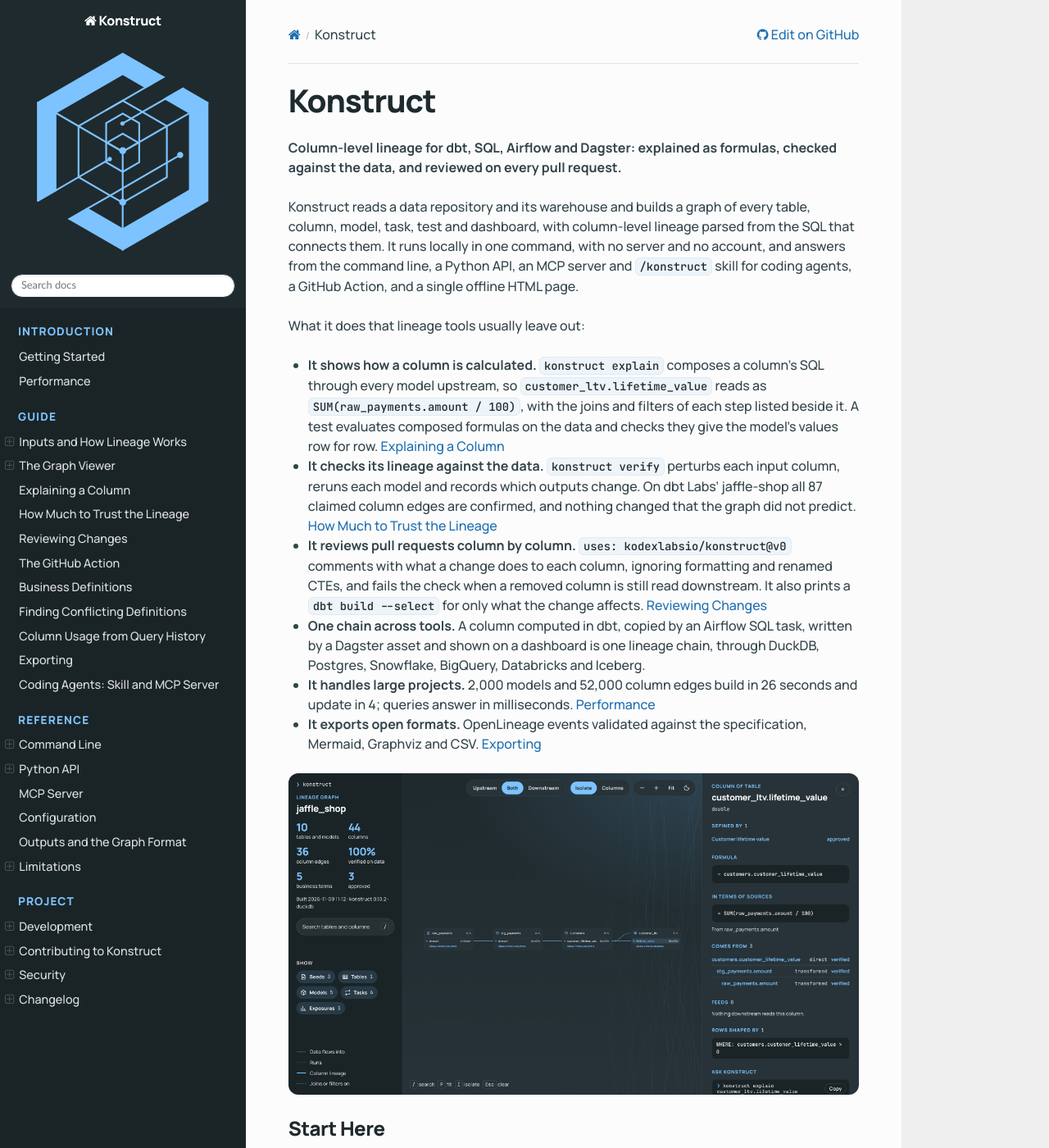
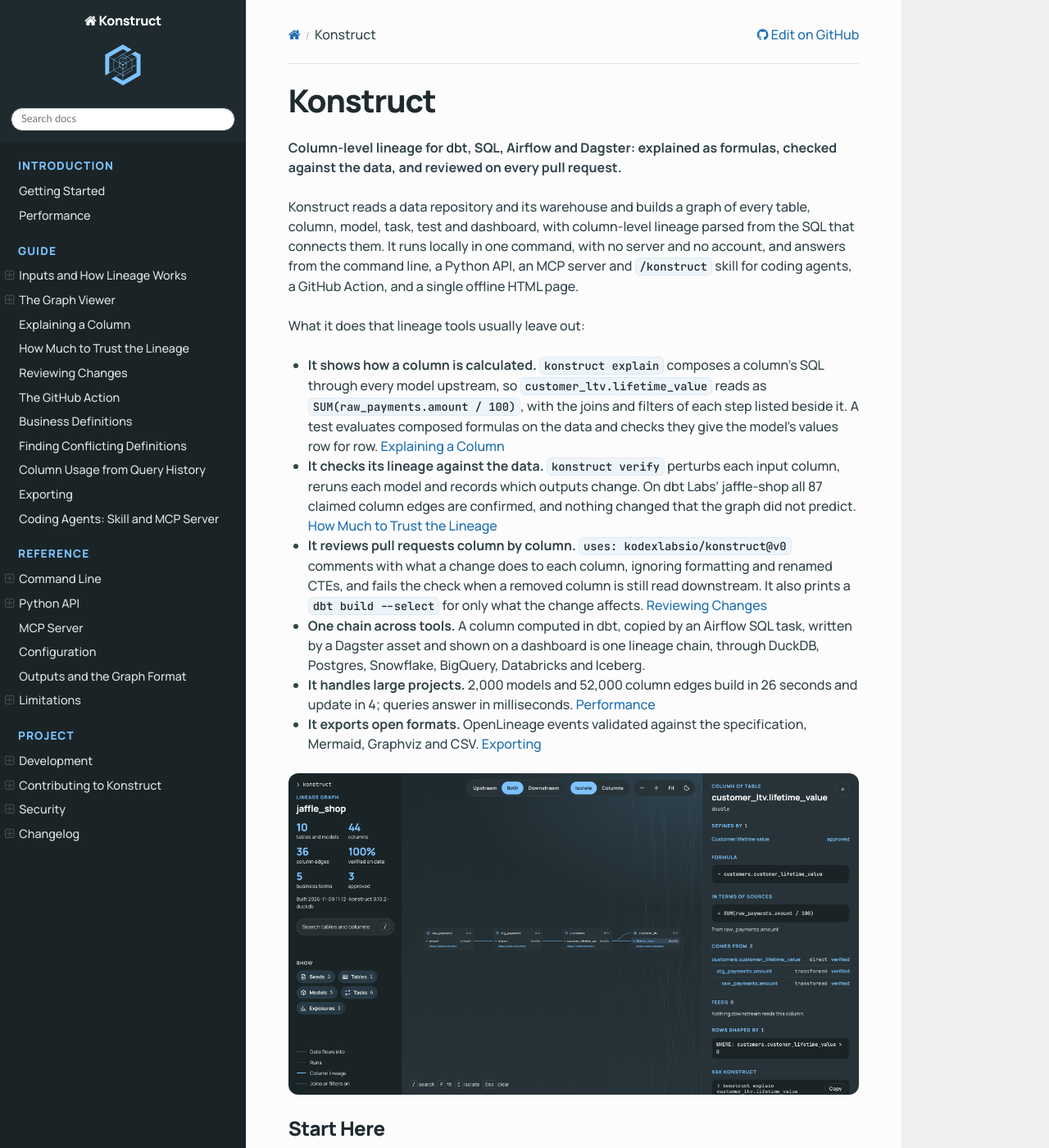
Before and after one commit to actions-marketplace-validations/kodexlabsio_konstruct, a Sphinx documentation site: the page built from docs/index.md, in a window 1280 px wide and 1400 px high. Shown: the whole window at 82% size. Built offline with Sphinx 7.4.7 and the Read the Docs theme 3.1.0, drawn with Linux system fonts in a browser that asks for light colours.

Commit message:
docs: Size the sidebar logo at 64 pixels, centred
The theme's rule for the logo (.wy-side-nav-search > a img.logo, max-width 100%) is more
specific than the override added for it, so the logo rendered at the full sidebar width.
The override now uses the same selector and keeps the theme's centring.

```diff
--- a/docs/_static/konstruct.css
+++ b/docs/_static/konstruct.css
@@ -94,4 +94,13 @@ a:hover { color: var(--link-hover); }
     font-weight: 500;
 }
 
-.wy-side-nav-search img.logo { max-width: 72px; padding: 6px 0 2px; }
+/* The theme sizes the logo to the full sidebar (.wy-side-nav-search > a img.logo, max-width
+   100%); this selector is as specific and comes later, so it wins. */
+.wy-side-nav-search > a img.logo,
+.wy-side-nav-search .wy-dropdown > a img.logo {
+    display: block;
+    width: 64px;
+    max-width: 64px;
+    height: auto;
+    margin: 10px auto 4px;
+}
```
